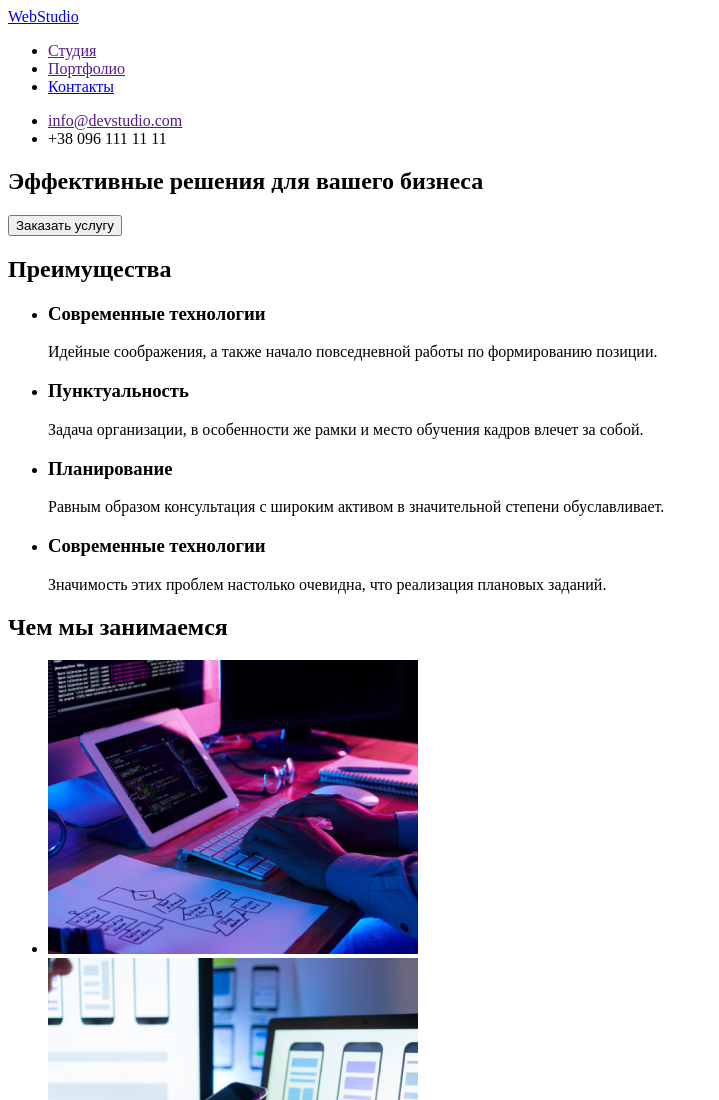
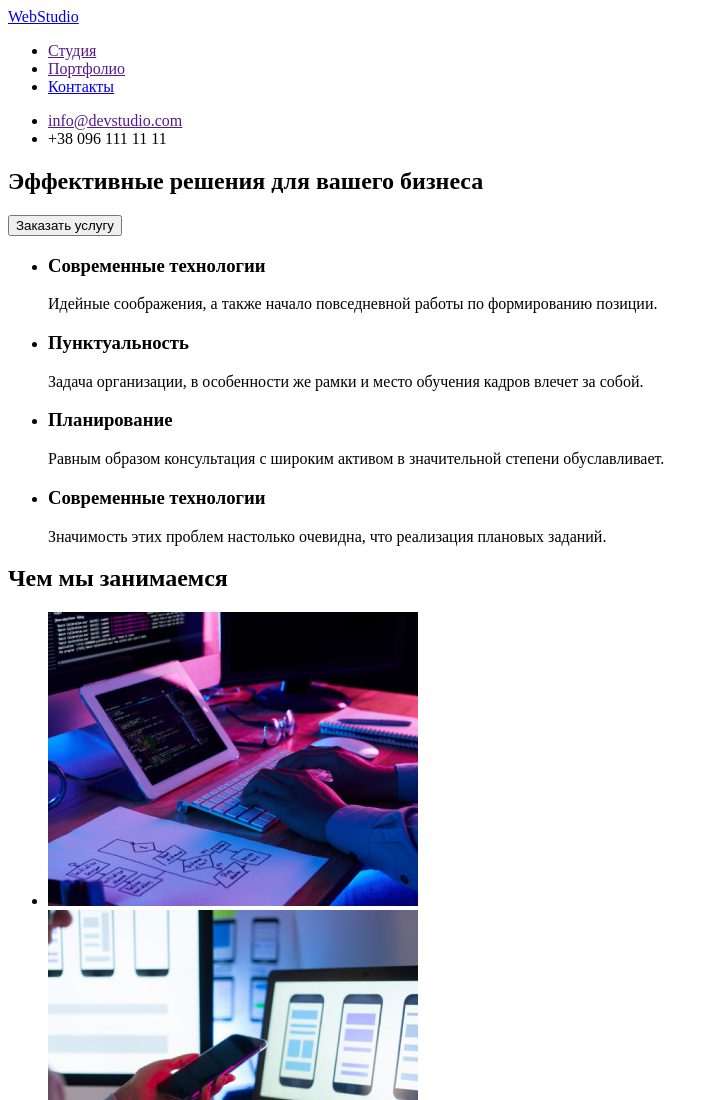
Before and after one commit to NataliiaBarva/goit-markup-hw-02, a plain HTML site: page index.html in a window 1280 px wide. Shown: the top 1100 px of the page, without its empty margins (0-719 px from the left). Drawn offline with Linux system fonts and the light colour scheme.

Commit message:
HW1 заголовок скрыт

```diff
--- a/index.html
+++ b/index.html
@@ -30,7 +30,7 @@
         </section>
     </div>
     <section>
-        <h2>Преимущества</h2>
+        <h2 hidden>Преимущества</h2>
         <ul>
             <li>
                 <h3>Современные технологии</h3>
```
